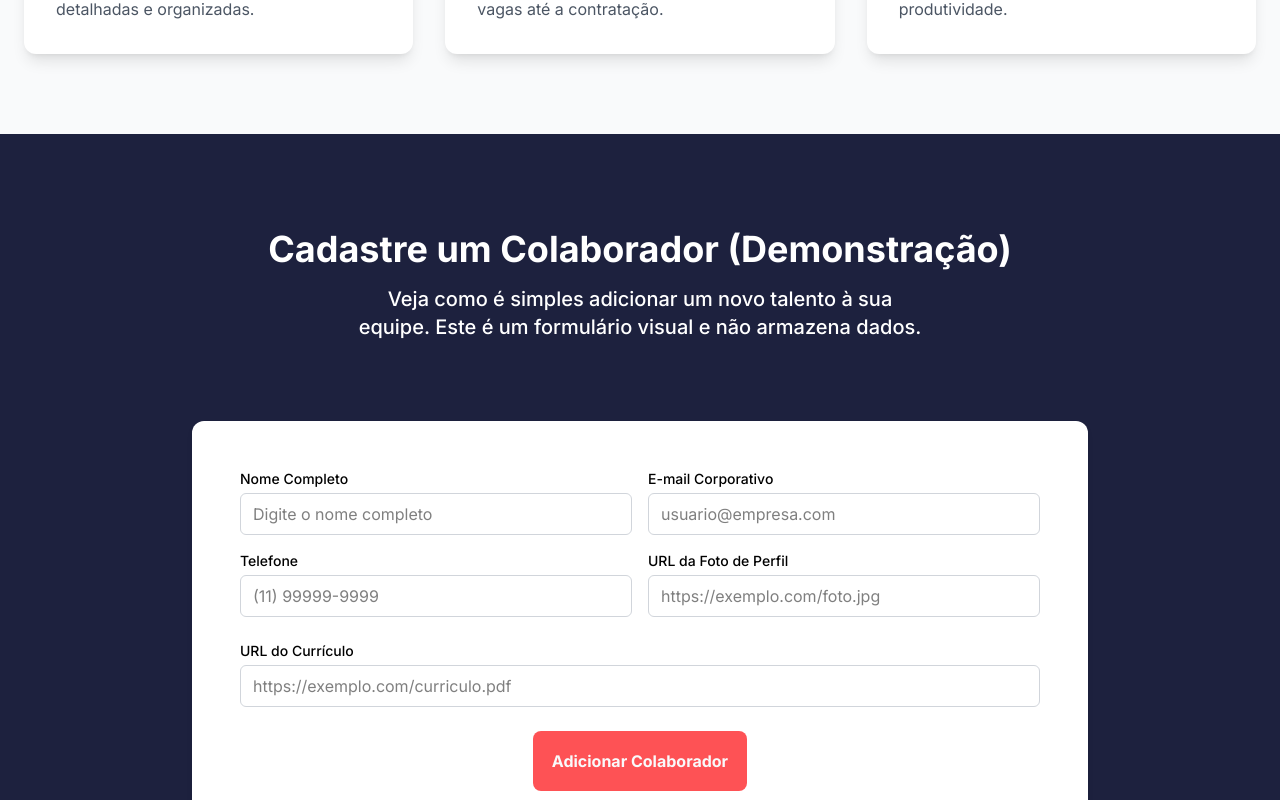
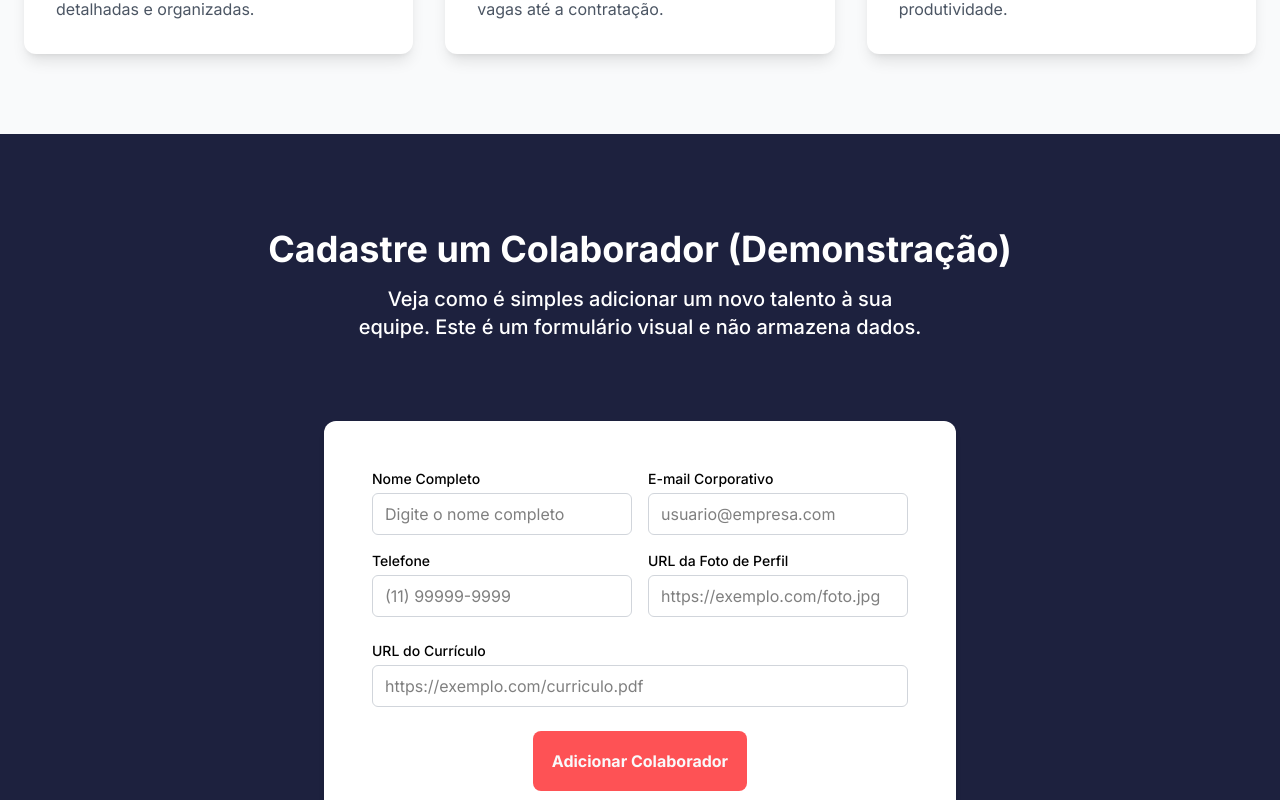
Before and after one commit to Grupo-02-Turma-Java-82/Talentys_Page, a React (Vite) app: page / in a window 1280 px wide. Shown: the part 860-1660 px from the top of the page. Built offline with nearby package versions, Linux system fonts and the light colour scheme.

Commit message:
:recycle: Refatoração do Form e melhoria na responsividade

```diff
--- /dev/null
+++ b/src/components/Demonstration.tsx
@@ -0,0 +1,21 @@
+import { Form } from "./Form";
+
+export function Demonstration() {
+  return (
+    <div
+      id="demonstration"
+      className="min-h-screen bg-space-cadet flex flex-col items-center justify-center px-4 py-12"
+    >
+      <div className="text-center mb-20">
+        <h1 className="text-white text-3xl md:text-4xl font-bold mb-4">
+          Cadastre um Colaborador (Demonstração)
+        </h1>
+        <p className="text-white text-xl max-w-xl mx-auto font-medium">
+          Veja como é simples adicionar um novo talento à sua equipe. Este é um
+          formulário visual e não armazena dados.
+        </p>
+      </div>
+      <Form />
+    </div>
+  );
+}
--- a/src/components/Feature.tsx
+++ b/src/components/Feature.tsx
@@ -1,4 +1,4 @@
-import { User, UserPlusIcon, ClockIcon } from "@phosphor-icons/react";
+import { UserIcon, UserPlusIcon, ClockIcon } from "@phosphor-icons/react";
 import { CardFeature } from "./CardFeature";
 
 export function Feature() {
@@ -16,7 +16,7 @@ export function Feature() {
         </div>
         <div className="grid grid-cols-1 md:grid-cols-2 lg:grid-cols-3 gap-8">
           <CardFeature
-            icon={<User className="h-8 w-8 text-bittersweet" />}
+            icon={<UserIcon className="h-8 w-8 text-bittersweet" />}
             title="Gestão de Colaboradores"
             description="Cadastro e gerenciamento completo de colaboradores com informações detalhadas e organizadas."
           />
--- a/src/components/Form.tsx
+++ b/src/components/Form.tsx
@@ -1,5 +1,6 @@
 import { useState } from "react";
 import { Button } from "./Button";
+import { Input } from "./Input";
 
 export function Form() {
   const [isLoading, setIsLoading] = useState(false);
@@ -38,103 +39,61 @@ export function Form() {
   }
 
   return (
-    <div
-      id="demonstration"
-      className="min-h-screen bg-space-cadet flex items-center justify-center px-4"
-    >
-      <div className="max-w-4xl w-full ">
-        <div className="text-center mb-20">
-          <h1 className="text-white text-3xl md:text-4xl font-bold mb-4">
-            Cadastre um Colaborador (Demonstração)
-          </h1>
-          <p className="text-white text-xl max-w-xl mx-auto font-medium">
-            Veja como é simples adicionar um novo talento à sua equipe. Este é
-            um formulário visual e não armazena dados.
-          </p>
-        </div>
     <form
       onSubmit={enviarFormulario}
       className="rounded-xl shadow-md p-12 space-y-6 mx-auto bg-white"
     >
       <div className="grid md:grid-cols-2 gap-4">
-            <div>
-              <label className="block text-sm font-medium mb-1">
-                Nome Completo
-              </label>
-              <input
+        <Input
           name="nome"
-                type="text"
+          legend="Nome Completo"
           placeholder="Digite o nome completo"
           value={formulario.nome}
           onChange={atualizarEstado}
-                className="w-full border border-gray-300 rounded-md px-3 py-2"
+          required
+        />
+
+        <Input
+          name="email"
+          type="email"
+          legend="E-mail Corporativo"
+          placeholder="usuario@empresa.com"
+          value={formulario.email}
+          onChange={atualizarEstado}
+          required
+        />
+        <Input
+          name="telefone"
+          type="tel"
+          legend="Telefone"
+          placeholder="(11) 99999-9999"
+          value={formulario.telefone}
+          onChange={atualizarEstado}
+          required
+        />
+        <Input
+          name="foto"
+          legend="URL da Foto de Perfil"
+          placeholder="https://exemplo.com/foto.jpg"
+          value={formulario.foto}
+          onChange={atualizarEstado}
           required
         />
       </div>
 
-            <div>
-              <label className="block text-sm font-medium mb-1">
-                E-mail Corporativo
-              </label>
-              <input
-                name="email"
-                type="email"
-                placeholder="usuario@empresa.com"
-                value={formulario.email}
-                onChange={atualizarEstado}
-                className="w-full border border-gray-300 rounded-md px-3 py-2"
-                required
-              />
-            </div>
-
-            <div>
-              <label className="block text-sm font-medium mb-1">Telefone</label>
-              <input
-                name="telefone"
-                type="text"
-                placeholder="(11) 99999-9999"
-                value={formulario.telefone}
-                onChange={atualizarEstado}
-                className="w-full border border-gray-300 rounded-md px-3 py-2"
-                required
-              />
-            </div>
-
-            <div>
-              <label className="block text-sm font-medium mb-1">
-                URL da Foto de Perfil
-              </label>
-              <input
-                name="foto"
-                type="text"
-                placeholder="https://exemplo.com/foto.jpg"
-                value={formulario.foto}
-                onChange={atualizarEstado}
-                className="w-full border border-gray-300 rounded-md px-3 py-2"
-                required
-              />
-            </div>
-          </div>
-          <div>
-            <label className="block text-sm font-medium mb-1">
-              URL do Currículo
-            </label>
-            <input
+      <Input
         name="curriculo"
-              type="text"
+        legend="URL do Currículo"
         placeholder="https://exemplo.com/curriculo.pdf"
         value={formulario.curriculo}
         onChange={atualizarEstado}
+        required
         className="w-full border border-gray-300 rounded-md px-3 py-2"
-              required
       />
-          </div>
 
       <Button type="submit" className="mx-auto" isLoading={isLoading}>
         Adicionar Colaborador
       </Button>
     </form>
-      </div>
-    </div>
   );
 }
--- a/src/components/Hero.tsx
+++ b/src/components/Hero.tsx
@@ -1,11 +1,11 @@
 export function Hero() {
   return (
     <div className="w-full flex flex-col justify-center items-center py-20 bg-oxford-blue text-white text-center">
-      <h1 className="text-bold text-6xl mb-11">
+      <h1 className="text-bold text-4xl mb-11 md:text-6xl">
         Revolucionando a{" "}
         <span className="text-bittersweet">Gestão de Pessoas</span>
       </h1>
-      <p className="text-gray-300 text-xl max-w-3xl mx-auto font-medium">
+      <p className="text-gray-300 text-xl max-w-xs sm:max-w-xl lg:max-w-3xl mx-auto font-medium">
         Uma plataforma completa para gerenciar os principais processos de
         Recursos Humanos, desde o recrutamento até o desenvolvimento de
         talentos.
--- /dev/null
+++ b/src/components/Input.tsx
@@ -0,0 +1,23 @@
+import type React from "react";
+
+type Props = React.ComponentProps<"input"> & {
+  legend?: string;
+};
+
+export function Input({ legend, type = "text", ...rest }: Props) {
+  return (
+    <fieldset className="flex flex-1 max-h-20 text-gray-200 focus-within:text-green-100 group">
+      {legend && (
+        <legend className="block text-sm font-medium mb-1 group-focus-within:text-dark-purple">
+          {legend}
+        </legend>
+      )}
+
+      <input
+        type={type}
+        className="w-full border border-gray-300 rounded-md px-3 py-2"
+        {...rest}
+      />
+    </fieldset>
+  );
+}
--- a/src/components/Navbar.tsx
+++ b/src/components/Navbar.tsx
@@ -1,8 +1,6 @@
-import { NavLink } from "react-router";
-
 export function Navbar() {
   return (
-    <nav className="flex justify-between items-center bg-oxford-blue text-white px-4 py-4">
+    <nav className="flex justify-between items-center bg-oxford-blue text-white px-6 py-4">
       <h1 className="font-bold text-2xl">Talentys</h1>
 
       <div className="flex justify-center items-center gap-6">
--- a/src/pages/Page.tsx
+++ b/src/pages/Page.tsx
@@ -1,6 +1,6 @@
+import { Demonstration } from "../components/Demonstration";
 import { Feature } from "../components/Feature";
 import { Footer } from "../components/Footer";
-import { Form } from "../components/Form";
 import { Hero } from "../components/Hero";
 import { Navbar } from "../components/Navbar";
 
@@ -10,7 +10,7 @@ export function Page() {
       <Navbar />
       <Hero />
       <Feature />
-      <Form />
+      <Demonstration />
       <Footer />
     </div>
   );
```
Lines whose indentation alone changed are shown as unchanged.
